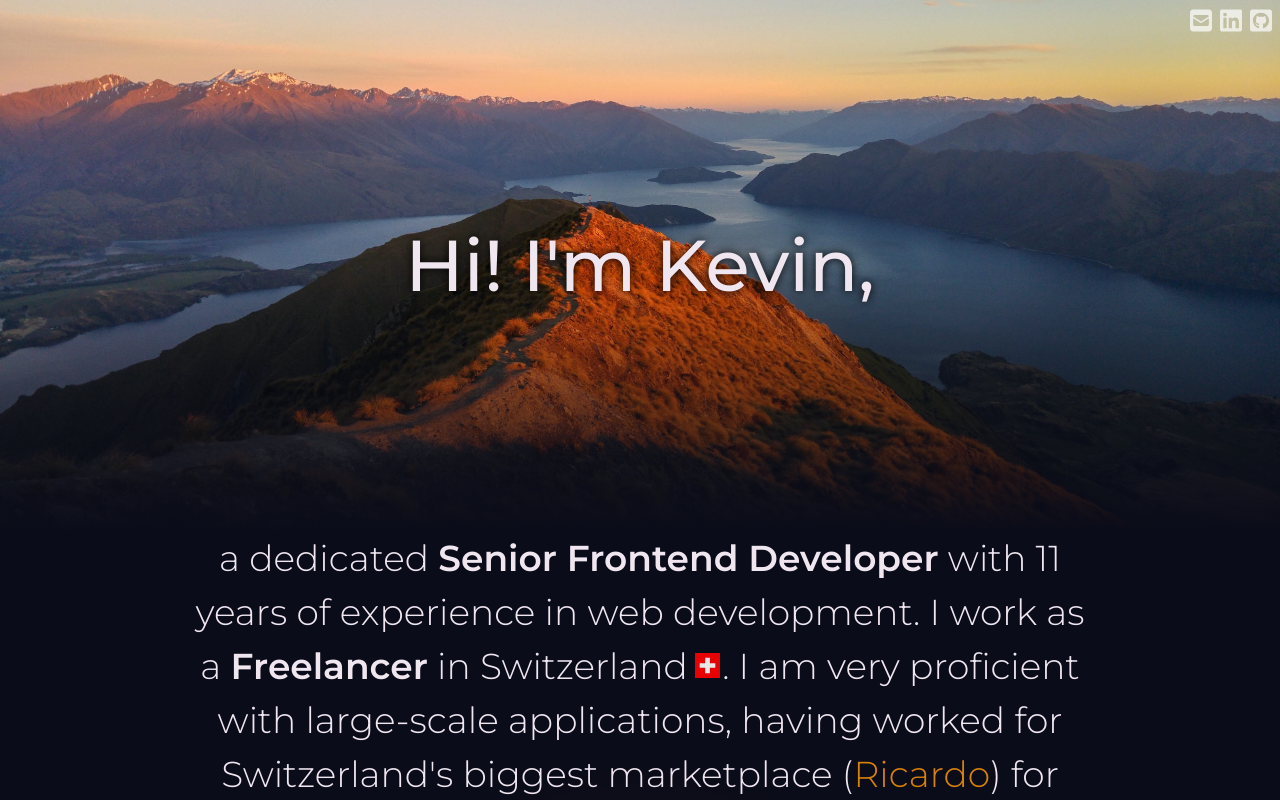
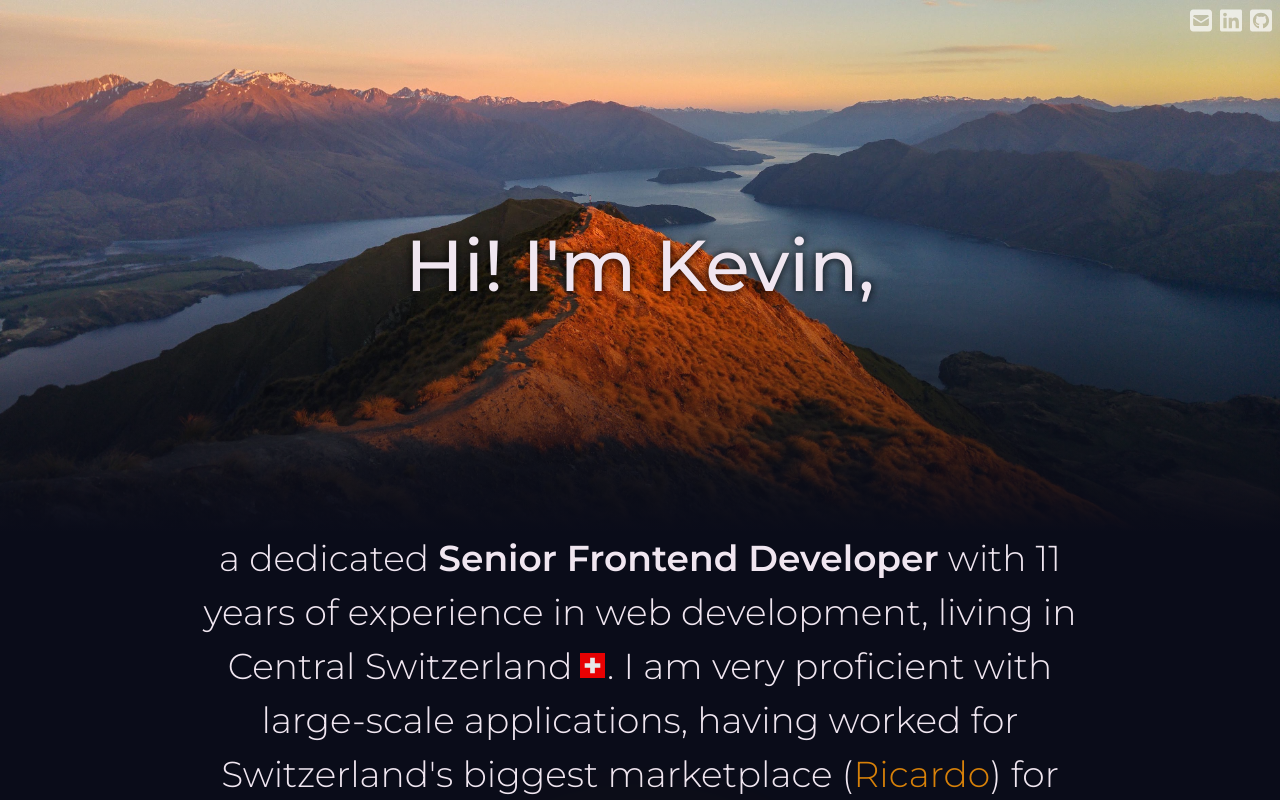
Before and after one commit to KevinHerklotz/my-website, a Next.js app: page / in a window 1280 px wide. Shown: the top 800 px of the page. Built offline with nearby package versions, Linux system fonts and the light colour scheme.

Commit message:
update phrasing about me

```diff
--- a/src/app/page.tsx
+++ b/src/app/page.tsx
@@ -36,8 +36,7 @@ export default function Home() {
           <ContentAlignmentContainer className="px-8 text-center text-2xl sm:text-3xl md:text-4xl">
             <p className="leading-normal">
               a dedicated <strong className="font-semibold">Senior Frontend Developer</strong> with
-              11 years of experience in web development. I work as a{' '}
-              <strong className="font-semibold">Freelancer</strong> in Switzerland
+              11 years of experience in web development, living in Central Switzerland
               <Image
                 src="/flag-ch.svg"
                 alt="swiss flag"
```
